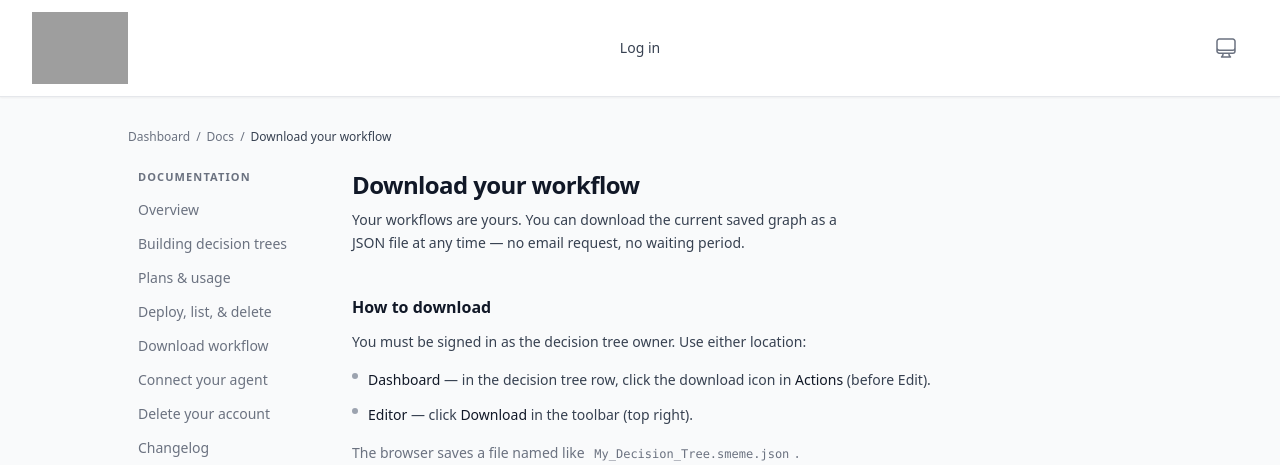
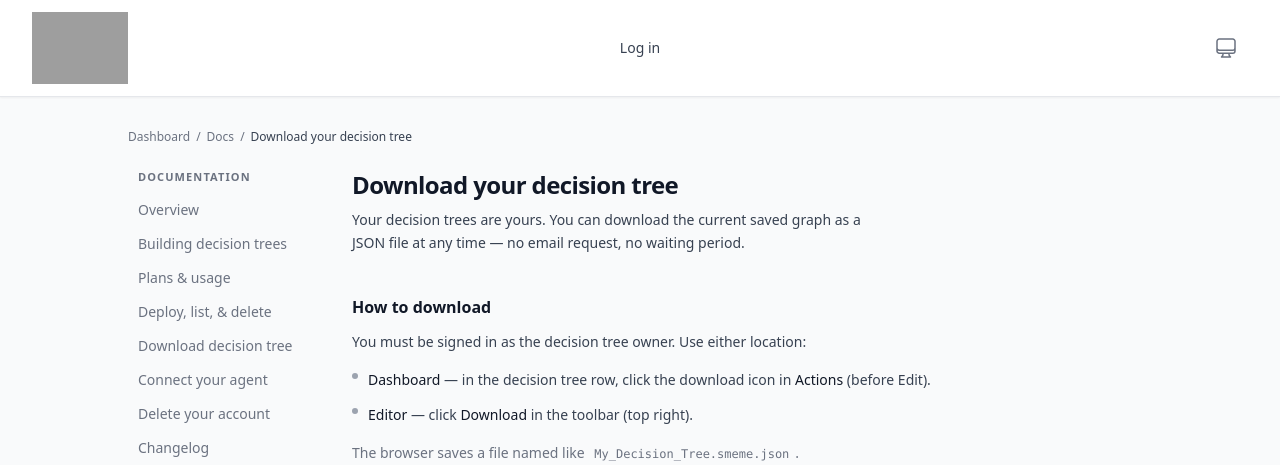
Before and after one commit to AristaLabs/smeme, a Python web app: template smeme/templates/docs/download_workflow.html in a window 1280 px wide. Shown: the top 465 px of the page. Run offline with Jinja, Linux system fonts and the light colour scheme; the template is opened without the code that fills it, so the values that code supplies are empty; some libraries are stand-ins or nearby versions; grey boxes are pictures that could not be loaded.

Commit message:
fix(ui): use decision-tree wording in Core templates
Keep wire paths like /docs/download-workflow while user-visible copy
names the product artifact a decision tree.

Co-authored-by: Cursor <cursoragent@cursor.com>

```diff
--- a/smeme/templates/components/macros.html
+++ b/smeme/templates/components/macros.html
@@ -134,7 +134,7 @@ Verify decision tree structure and make it available to MCP-connected agents
     </span>
     {%- if layout == "compact" or layout == "nav" or (layout == "featured" and show_label) -%}
     <span class="min-w-0 {% if layout != "nav" %}flex-1{% endif %} text-left {% if show_subtitle %}leading-tight{% else %}leading-none{% endif %}">
-      <span class="block {{ title_cls }}">New Decision tree</span>
+      <span class="block {{ title_cls }}">New Decision Tree</span>
       {%- if show_subtitle -%}
       <span class="mt-1 block font-medium text-white/80 {{ sub_cls }}">Web research, structured design, then build</span>
       {%- endif -%}
@@ -153,7 +153,7 @@ Verify decision tree structure and make it available to MCP-connected agents
 
 
 {#- ── Wizard create CTA (dashboard empty state) ──────────────────────── -#}
-{% macro wizard_create_cta(text="Create New Decision tree", variant="gradient", size="lg", full_width=false, wizard_start_block=none) %}
+{% macro wizard_create_cta(text="Create New Decision Tree", variant="gradient", size="lg", full_width=false, wizard_start_block=none) %}
 {% if wizard_start_block %}
 {{ btn(text, variant=variant, size=size, full_width=full_width, attrs='hx-get="/decision-trees/agentic/wizard-start-blocked-modal" hx-target="#modal-container" hx-swap="innerHTML"') }}
 {% else %}
--- a/smeme/templates/decision_tree/generation/_main_design_edit.html
+++ b/smeme/templates/decision_tree/generation/_main_design_edit.html
@@ -3,7 +3,7 @@
 {% include "decision_tree/generation/_phase_stepper.html" %}
 
 <div class="content-display mb-8">
-    <h1>Step 3: Review Decision tree Design</h1>
+    <h1>Step 3: Review Decision Tree Design</h1>
 
     <div class="prose mb-6">
         <p>
@@ -86,7 +86,7 @@
     <div>
         <div class="flex items-center justify-between mb-3">
             <label for="decision_tree_design_edited" class="block text-base font-medium text-ui-ink">
-                Decision tree Design
+                Decision Tree Design
             </label>
             <span class="text-sm text-ui-ink-muted">Markdown format</span>
         </div>
@@ -130,7 +130,7 @@
             type="submit"
             class="btn-primary"
         >
-            Build Decision tree
+            Build Decision Tree
             <svg xmlns="http://www.w3.org/2000/svg" class="h-5 w-5" viewBox="0 0 20 20" fill="currentColor">
                 <path fill-rule="evenodd" d="M10.293 3.293a1 1 0 011.414 0l6 6a1 1 0 010 1.414l-6 6a1 1 0 01-1.414-1.414L14.586 11H3a1 1 0 110-2h11.586l-4.293-4.293a1 1 0 010-1.414z" clip-rule="evenodd" />
             </svg>
--- a/smeme/templates/decision_tree/generation/_main_research_edit.html
+++ b/smeme/templates/decision_tree/generation/_main_research_edit.html
@@ -283,7 +283,7 @@
             href="/decision-trees/dashboard"
             class="btn-secondary"
         >
-            Cancel Decision tree
+            Cancel Decision Tree
         </a>
     </div>
 
--- a/smeme/templates/docs/_docs_nav.html
+++ b/smeme/templates/docs/_docs_nav.html
@@ -6,7 +6,7 @@
     ("introduction",     "/docs/introduction",      "Building decision trees"),
     ("plans",              "/docs/plans",             "Plans & usage"),
     ("creator_dashboard","/docs/creator-dashboard", "Deploy, list, & delete"),
-    ("download_workflow","/docs/download-workflow", "Download workflow"),
+    ("download_workflow","/docs/download-workflow", "Download decision tree"),
     ("mcp",              "/docs/mcp",               "Connect your agent"),
     ("delete_account",     "/docs/delete-account",    "Delete your account"),
     ("changelog",        "/docs/changelog",         "Changelog"),
--- a/smeme/templates/docs/_docs_next_steps.html
+++ b/smeme/templates/docs/_docs_next_steps.html
@@ -1,4 +1,4 @@
-{# Inline next-steps links — use after page intro on building-decision tree pages. #}
+{# Inline next-steps links — use after page intro on building-decision-tree pages. #}
 <div class="flex flex-wrap gap-x-5 gap-y-1.5 text-sm">
   <span class="text-ui-ink-muted">Next:</span>
   <a href="/docs/creator-dashboard" class="text-brand-600 hover:text-brand-700 dark:text-brand-300 dark:hover:text-brand-200 font-medium">Deploy, list, & delete →</a>
--- a/smeme/templates/docs/changelog.html
+++ b/smeme/templates/docs/changelog.html
@@ -115,7 +115,7 @@
           <ul class="space-y-1.5 text-sm text-ui-ink-secondary leading-relaxed">
             <li class="flex gap-2.5">
               <span class="mt-1 h-1.5 w-1.5 shrink-0 rounded-full bg-ui-ink-subtle"></span>
-              Added <a href="/docs/download-decision tree" class="text-brand-600 hover:text-brand-700 dark:text-brand-300 font-medium">Download your decision tree</a> — how to export the saved graph as JSON from the dashboard or editor.
+              Added <a href="/docs/download-workflow" class="text-brand-600 hover:text-brand-700 dark:text-brand-300 font-medium">Download your decision tree</a> — how to export the saved graph as JSON from the dashboard or editor.
             </li>
           </ul>
         </section>
--- a/smeme/templates/docs/creator_dashboard.html
+++ b/smeme/templates/docs/creator_dashboard.html
@@ -209,7 +209,7 @@
           <h2 id="download-heading" class="text-base font-semibold text-ui-ink mb-3">Downloading a decision tree</h2>
           <p class="text-sm text-ui-ink-secondary leading-relaxed">
             Use the download icon in <strong class="font-medium text-ui-ink">Actions</strong> to save the current decision tree as a JSON file. This is your editor decision tree — not the deployed version your AI uses.
-            <a href="/docs/download-decision tree" class="text-brand-600 hover:text-brand-700 dark:text-brand-300 font-medium">Download your decision tree</a> has the full details.
+            <a href="/docs/download-workflow" class="text-brand-600 hover:text-brand-700 dark:text-brand-300 font-medium">Download your decision tree</a> has the full details.
           </p>
         </section>
 
@@ -253,7 +253,7 @@
           <p class="font-medium text-ui-ink">See also</p>
           <ul class="space-y-1">
             <li><a href="/docs/introduction" class="text-brand-600 hover:text-brand-700 dark:text-brand-300 font-medium">Building decision trees</a> — create and edit a decision tree before deploying</li>
-            <li><a href="/docs/download-decision tree" class="text-brand-600 hover:text-brand-700 dark:text-brand-300 font-medium">Download your decision tree</a> — export the saved graph as JSON</li>
+            <li><a href="/docs/download-workflow" class="text-brand-600 hover:text-brand-700 dark:text-brand-300 font-medium">Download your decision tree</a> — export the saved graph as JSON</li>
             <li><a href="/docs/plans" class="text-brand-600 hover:text-brand-700 dark:text-brand-300 font-medium">Plans &amp; usage</a> — tier limits and quota behavior</li>
             <li><a href="/docs/delete-account" class="text-brand-600 hover:text-brand-700 dark:text-brand-300 font-medium">Delete your account</a> — permanent account closure from Profile</li>
             <li><a href="/docs/mcp" class="text-brand-600 hover:text-brand-700 dark:text-brand-300 font-medium">Connect your agent</a> — add the MCP connector and invoke your listed decision trees</li>
--- a/smeme/templates/docs/delete_account.html
+++ b/smeme/templates/docs/delete_account.html
@@ -149,8 +149,8 @@
 
         <div class="border-t border-ui-line"></div>
 
-        <section aria-labelledby="not-decision tree-heading">
-          <h2 id="not-decision tree-heading" class="text-base font-semibold text-ui-ink mb-3">Not the same as deleting a decision tree</h2>
+        <section aria-labelledby="not-decision-tree-heading">
+          <h2 id="not-decision-tree-heading" class="text-base font-semibold text-ui-ink mb-3">Not the same as deleting a decision tree</h2>
           <p class="text-sm text-ui-ink-secondary leading-relaxed">
             Removing one decision tree from the dashboard frees a decision tree slot but keeps your account, other decision trees, and billing.
             Confirm phrase:
@@ -159,7 +159,7 @@
           </p>
           <p class="mt-3 text-sm text-ui-ink-secondary leading-relaxed">
             To keep a copy of a graph before closing your account, use
-            <a href="/docs/download-decision tree" class="text-brand-600 hover:text-brand-700 dark:text-brand-300 font-medium">Download your decision tree</a>.
+            <a href="/docs/download-workflow" class="text-brand-600 hover:text-brand-700 dark:text-brand-300 font-medium">Download your decision tree</a>.
             Export is per decision tree and does not include deployed artifacts or session history.
           </p>
         </section>
--- a/smeme/templates/docs/download_workflow.html
+++ b/smeme/templates/docs/download_workflow.html
@@ -1,9 +1,9 @@
 {% extends "layouts/base.html" %}
-{% block title %}Download your workflow — Docs{% endblock %}
+{% block title %}Download your decision tree — Docs{% endblock %}
 
 {% block content %}
 <div class="max-w-5xl mx-auto">
-  {% set docs_breadcrumb_current = "Download your workflow" %}
+  {% set docs_breadcrumb_current = "Download your decision tree" %}
   {% include "docs/_docs_breadcrumb.html" %}
 
   <div class="mt-6 lg:flex lg:gap-12">
@@ -24,9 +24,9 @@
       </div>
 
       <header class="mb-10">
-        <h1 class="text-2xl font-semibold tracking-tight text-ui-ink">Download your workflow</h1>
+        <h1 class="text-2xl font-semibold tracking-tight text-ui-ink">Download your decision tree</h1>
         <p class="mt-2 text-sm text-ui-ink-secondary leading-relaxed max-w-prose">
-          Your workflows are yours. You can download the current saved graph as a JSON file at any time —
+          Your decision trees are yours. You can download the current saved graph as a JSON file at any time —
           no email request, no waiting period.
         </p>
       </header>
--- a/smeme/templates/docs/index.html
+++ b/smeme/templates/docs/index.html
@@ -112,7 +112,7 @@
             </a>
           </li>
           <li>
-            <a href="/docs/download-decision tree"
+            <a href="/docs/download-workflow"
                class="group flex items-center justify-between rounded-xl border border-ui-line bg-ui-surface px-5 py-4 shadow-sm transition hover:border-brand-200 hover:shadow-card-hover focus-visible:outline-none focus-visible:ring-2 focus-visible:ring-brand-500 focus-visible:ring-offset-2">
               <div>
                 <p class="text-sm font-semibold text-ui-ink">Download your decision tree</p>
--- a/smeme/templates/docs/introduction.html
+++ b/smeme/templates/docs/introduction.html
@@ -63,7 +63,7 @@
           <h2 id="create-heading" class="text-base font-semibold text-ui-ink mb-3">Creating a decision tree</h2>
           <p class="text-sm text-ui-ink-secondary leading-relaxed">
             From your <a href="/decision-trees/dashboard" class="text-brand-600 hover:text-brand-700 dark:text-brand-300 dark:hover:text-brand-200 font-medium">dashboard</a>,
-            click <strong class="font-medium text-ui-ink">Create New Decision tree</strong>. This opens the AI-assisted wizard.
+            click <strong class="font-medium text-ui-ink">Create New Decision Tree</strong>. This opens the AI-assisted wizard.
             Describe your domain and paste in source material — procedure documents, reference guides, notes, or links.
             The wizard researches and drafts a full decision tree for you to edit.
           </p>
--- a/smeme/templates/docs/mcp.html
+++ b/smeme/templates/docs/mcp.html
@@ -244,7 +244,7 @@
                 </tr>
                 <tr>
                   <td class="align-top px-4 py-3 font-mono text-xs text-brand-700 dark:text-brand-300 whitespace-nowrap">smeme_reasoning_template_get</td>
-                  <td class="align-top px-4 py-3 text-sm text-ui-ink-secondary leading-relaxed">Authoritative per-decision tree worksheet — question IDs, labels, and valid option strings.</td>
+                  <td class="align-top px-4 py-3 text-sm text-ui-ink-secondary leading-relaxed">Authoritative per-decision-tree worksheet — question IDs, labels, and valid option strings.</td>
                   <td class="align-top px-4 py-3 text-sm text-ui-ink-muted text-center tabular-nums">0</td>
                 </tr>
                 <tr>
```
